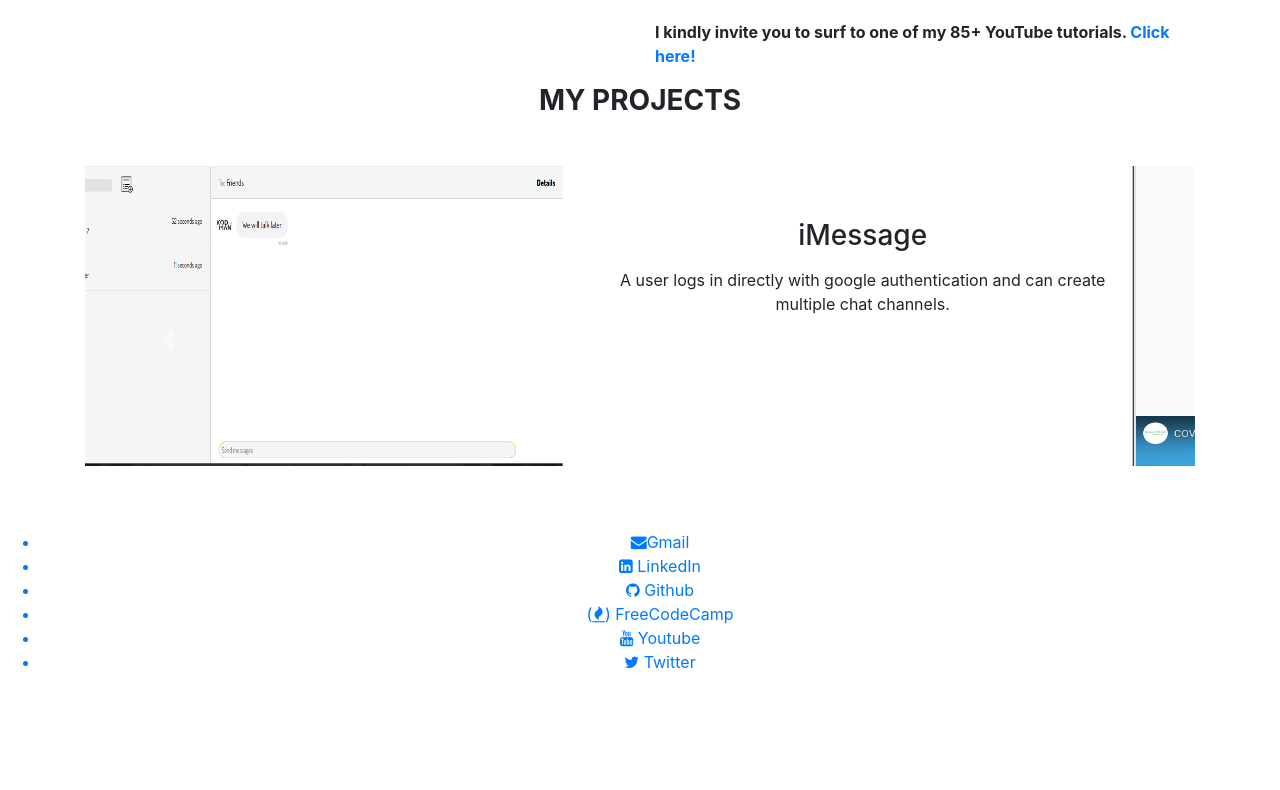
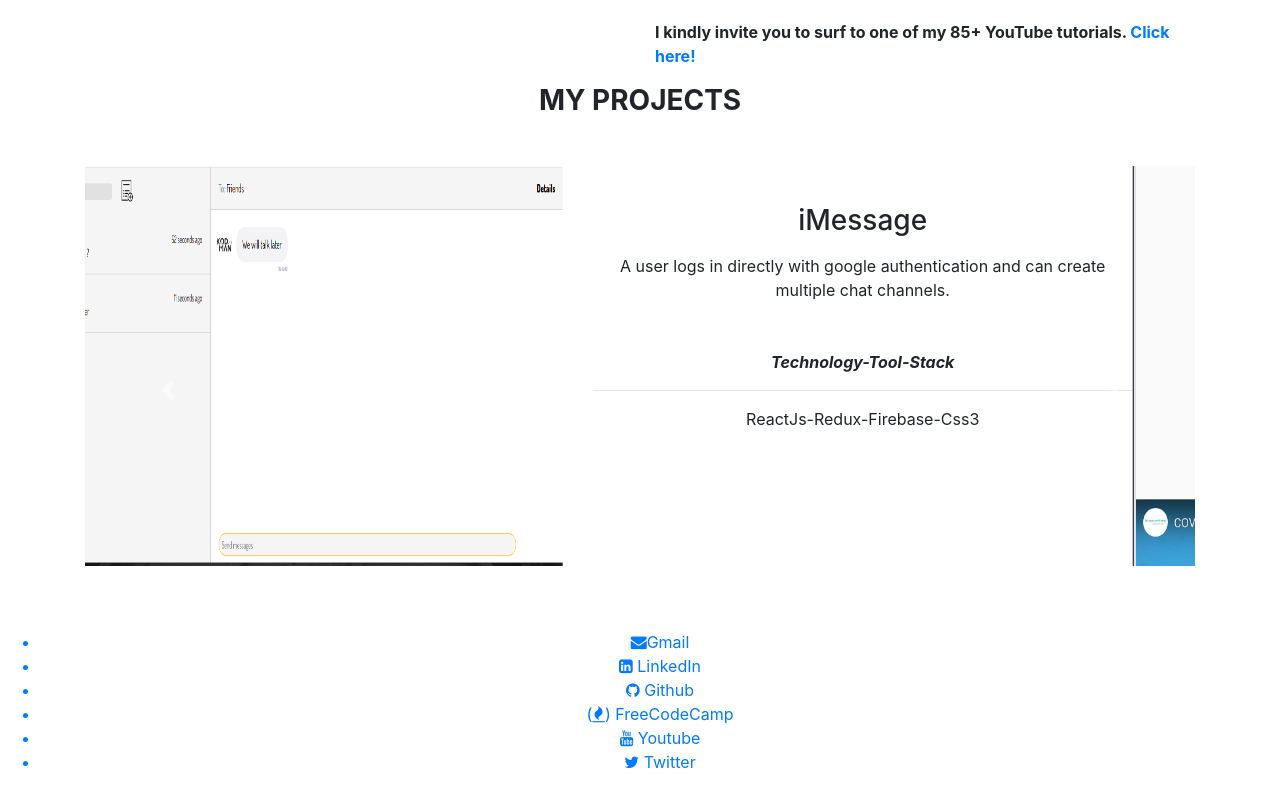
Before and after one commit to u-uysal/Ufuk-s-Portfolio, a Next.js app: page / in a window 1280 px wide. Shown: the part 629-1419 px from the top of the page. Before the commit the page ends 1319 px from the top, so only its background shows below. Built offline with nearby package versions, Linux system fonts and the light colour scheme.

Commit message:
Add data for better explanation

```diff
--- a/components/projectsData.js
+++ b/components/projectsData.js
@@ -11,7 +11,7 @@
         <Col sm={6}>
           <img
             className="d-block w-100"
-            style={{ width: "300px", height: "300px" }}
+            style={{ width: "300px", height: "400px" }}
             src={project.src}
             alt={project.alt}
           />
@@ -24,6 +24,7 @@
           <div className="">
             <h3 className="text-center mb-3">{project.projectName}</h3>
             <p className="text-center mb-5">{project.intro}</p>
+            <p className="text-center mb-5"><i><b>Technology-Tool-Stack</b></i> <hr /> {project.tools}</p>
             <div className=" d-flex justify-content-center align-items-center">
               <a
                 target="_blank"
--- a/components/projectsInfo.js
+++ b/components/projectsInfo.js
@@ -6,6 +6,7 @@
     projectName: "iMessage",
     sourceCodeLink: "https://github.com/u-uysal/iMessage",
     liveModeLink: "https://imessage-2dcd5.web.app/",
+    tools: "ReactJs-Redux-Firebase-Css3",
     intro:
       "A user logs in directly with google authentication and can create multiple chat channels.",
   },
@@ -17,6 +18,7 @@
     projectName: "Covid Tracker App",
     sourceCodeLink: "https://github.com/u-uysal/covid-tracker-app",
     liveModeLink: "https://u-uysal.github.io/covid-tracker-app/",
+    tools: "ReactJs-Bootstrap-Css3",
     intro:
       "The main purpose of this project is to provide accurate information to those who want to get information about Covid -19.",
   },
@@ -28,6 +30,7 @@
     projectName: "Messenger App",
     sourceCodeLink: "https://github.com/u-uysal/messenger-clone",
     liveModeLink: "https://messenger-clone-ab55f.web.app/",
+    tools: "ReactJs-Firebase-Css3",
     intro:
       "Thanks to this application, the user can chat with the person whoever they want, even if they are online later, they can review the messages again, as the previous messages are saved in the database, and delete the messages they do not want.",
   },
@@ -39,6 +42,7 @@
     projectName: "Dance With Me",
     sourceCodeLink: "https://github.com/Mert1980/DanceWithMe",
     liveModeLink: "https://hyf-class6-dancewithme.herokuapp.com/",
+    tools: "MERN Stack-Bootstrap",
     intro:
       "Dance-With-Me application matches the users in accordance with their preferences (location, gender, age, weight and height) and show the events in which they can enjoy together.",
   },
@@ -49,6 +53,7 @@
     projectName: "Bookmarks App",
     sourceCodeLink: "https://github.com/u-uysal/Bookmark.git",
     liveModeLink: "https://bookmark-six.vercel.app/",
+    tools: "ReactJs-Css3-Bootstrap",
     intro:
       "Bookmark all links you encounter while surfing the web and read whenever you want",
   },
@@ -61,6 +66,7 @@
     projectName: "Quote Generator App",
     sourceCodeLink: "https://github.com/u-uysal/Queto-Generator",
     liveModeLink: "https://queto-generator.vercel.app/",
+    tools: "Javascript-Css3",
     intro:
       "By using Quteos API, You can see nice quotes from famous persons and share your twitter",
   },
```
Also changed, not shown: public/form.png (deleted).
